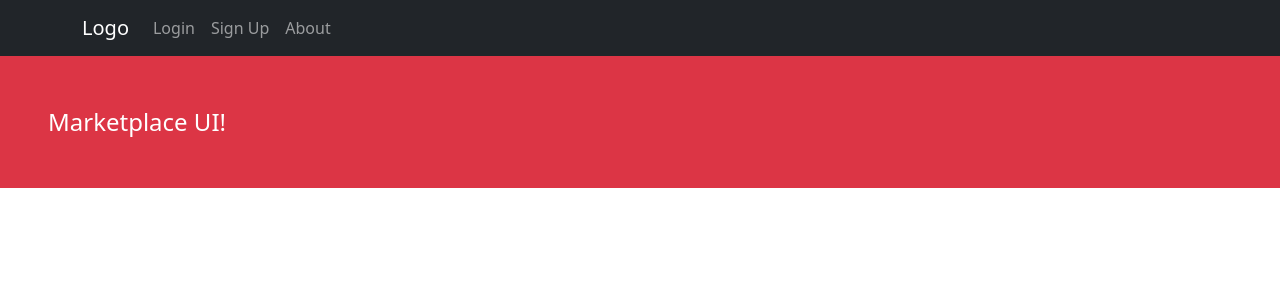
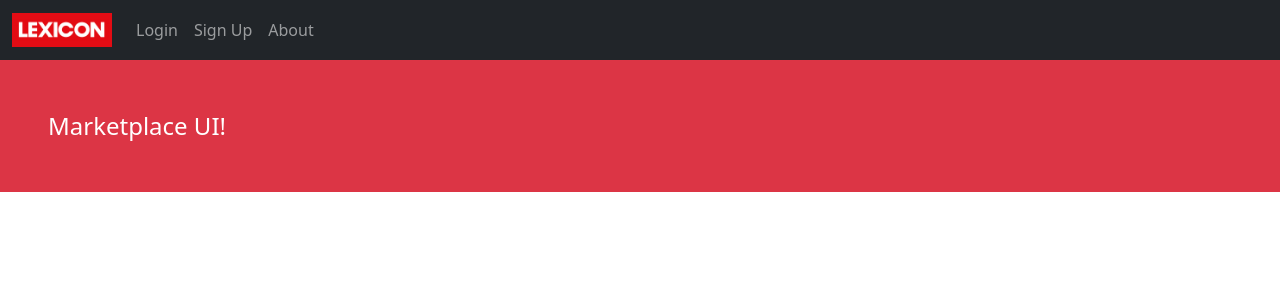
Before and after one commit to Madhumithaselva/Marketplace_react, a React (Create React App) app: page / in a window 1280 px wide. Shown: the top 300 px of the page. Built offline with nearby package versions, Linux system fonts and the light colour scheme.

Commit message:
logo image added

```diff
--- a/src/App.js
+++ b/src/App.js
@@ -1,16 +1,18 @@
 import React, { Component } from 'react'
-import Header from "./Header";
+import Header,{Nav} from "./Header";
 
- class App extends Component {
-  render() {
+ function App() {
+
+    const logo="logo.jpg";
+    const links=["Login","Sign Up","About"];
+
     return (
 
         <div>
-            <Header/>
+          <Nav links={links} logo={logo}/>
             <div className='container-fluid bg-danger text-white text-left fs-4 p-5 py-5'>Marketplace UI!</div>
         </div>
 
-    )
+    );
   }
-}
 export default App;
--- a/src/Header.js
+++ b/src/Header.js
@@ -1,29 +1,54 @@
-import React, { Component } from 'react'
+import React from "react";
 
-export default class Header extends Component {
-  render() {
+const Header = (props) => {
   return (
-        <nav class="navbar navbar-expand-sm bg-dark navbar-dark ">
-        <div class="container">
-          <a class="navbar-brand" href="#">Logo</a>
-          <button class="navbar-toggler" type="button" data-bs-toggle="collapse" data-bs-target="#collapsibleNavbar">
-            <span class="navbar-toggler-icon"></span>
+    <header
+      className={`container-fluid bg-${
+        props.bgColor ? props.bgColor : "secondary"
+      } text-white p-5  mb-5`}
+    >
+      <h2>{props.text && props.text}</h2>
+      <h2>{!props.text && "Default Header Text"}</h2>
+    </header>
+  );
+};
+
+export const Nav = (props) => {
+  //Destructuring
+  const { logo, links } = props;
+
+  return (
+    <nav className="navbar navbar-expand-sm bg-dark navbar-dark">
+      <div className="container-fluid">
+        <a className="navbar-brand" href="#">
+          <img src={logo} width={100} alt={logo} />
+        </a>
+
+        <button
+          className="navbar-toggler"
+          type="button"
+          data-bs-toggle="collapse"
+          data-bs-target="#collapsibleNavbar"
+        >
+          <span className="navbar-toggler-icon"></span>
         </button>
-          <div class="collapse navbar-collapse" id="collapsibleNavbar">
-            <ul class="navbar-nav">
-              <li class="nav-item">
-                <a class="nav-link" href="#">Login</a>
+        <div className="collapse navbar-collapse" id="collapsibleNavbar">
+          <ul className="navbar-nav">
+            {links.map((link) => {
+              const liElement = (
+                <li className="nav-item">
+                  <a className="nav-link" href="#">
+                    {link}
+                  </a>
                 </li>
-              <li class="nav-item">
-                <a class="nav-link" href="#">Sign Up</a>
-              </li>
-              <li class="nav-item">
-                <a class="nav-link" href="#">About</a>
-              </li>
+              );
+              return liElement;
+            })}
           </ul>
         </div>
       </div>
     </nav>
-    )
-  }
-}
+  );
+};
+
+export default Header;
```
Lines whose indentation alone changed are shown as unchanged.
